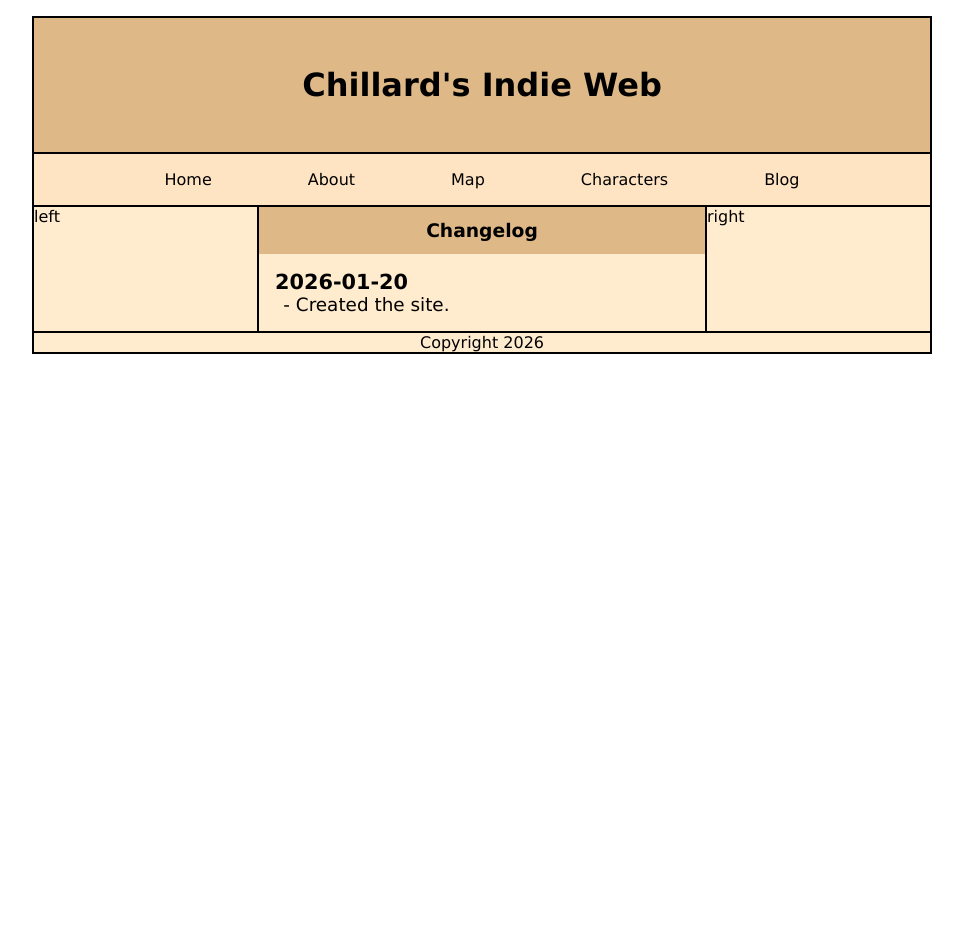
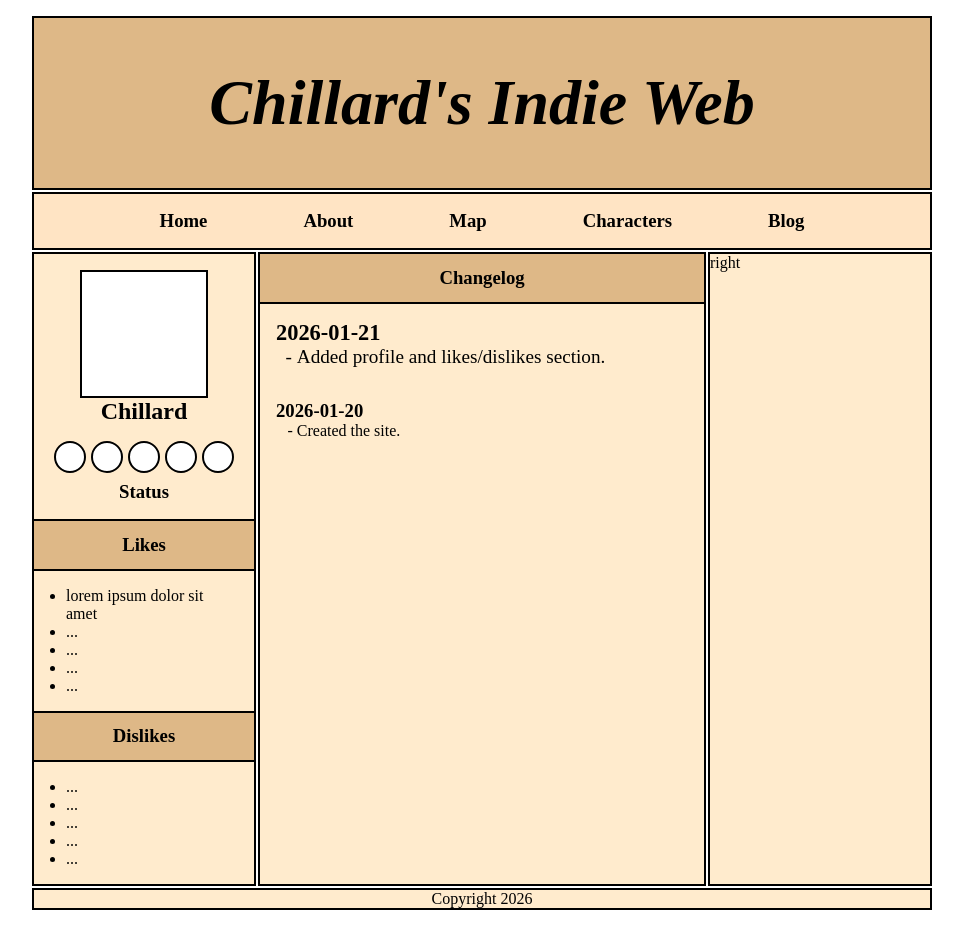
Before and after one commit to ChillardThinks/chillard.neocities.org, a plain HTML site: page public/index.html in a window 1280 px wide. Shown: the whole page, without its empty margins (158-1121 px from the left). Before the commit the page ends 800 px from the top, so only its background shows below. Drawn offline with Linux system fonts and the light colour scheme.

Commit message:
Added profile and likes/dislikes section.

```diff
--- a/public/index.html
+++ b/public/index.html
@@ -15,23 +15,86 @@
         </header>
         <nav>
             <a href="#">
-                <li>Home</li>
+                <li>
+                    <h3>Home</h3>
+                </li>
             </a>
             <a href="#">
-                <li>About</li>
+                <li>
+                    <h3>About</h3>
+                </li>
             </a>
             <a href="#">
-                <li>Map</li>
+                <li>
+                    <h3>Map</h3>
+                </li>
             </a>
             <a href="#">
-                <li>Characters</li>
+                <li>
+                    <h3>Characters</h3>
+                </li>
             </a>
             <a href="#">
-                <li>Blog</li>
+                <li>
+                    <h3>Blog</h3>
+                </li>
             </a>
         </nav>
         <aside class="aside--left">
-            left
+            <section class="widget profile">
+                <figure class="profile__picture">
+                    <div class="profile__img"></div>
+                    <figcaption class="profile__caption">
+                        <h2>Chillard</h2>
+                    </figcaption>
+                </figure>
+                <section class="status">
+                    <section class="status__images">
+                        <figure class="status__img-container">
+                            <div class="status__img status__img--sad"></div>
+                        </figure>
+                        <figure class="status__img-container">
+                            <div class="status__img status__img--angry"></div>
+                        </figure>
+                        <figure class="status__img-container">
+                            <div class="status__img status__img--neutral"></div>
+                        </figure>
+                        <figure class="status__img-container">
+                            <div class="status__img status__img--happy"></div>
+                        </figure>
+                        <figure class="status__img-container">
+                            <div class="status__img status__img--excited"></div>
+                        </figure>
+                    </section>
+                    <header>
+                        <h3>Status</h3>
+                    </header>
+                </section>
+            </section>
+            <section class="widget likes">
+                <header class="widget__title">
+                    <h3>Likes</h3>
+                </header>
+                <ul>
+                    <li>lorem ipsum dolor sit amet</li>
+                    <li>...</li>
+                    <li>...</li>
+                    <li>...</li>
+                    <li>...</li>
+                </ul>
+            </section>
+            <section class="widget dislikes">
+                <header class="widget__title">
+                    <h3>Dislikes</h3>
+                </header>
+                <ul>
+                    <li>...</li>
+                    <li>...</li>
+                    <li>...</li>
+                    <li>...</li>
+                    <li>...</li>
+                </ul>
+            </section>
         </aside>
         <main>
             <section class="widget changelog">
@@ -39,6 +102,14 @@
                     <h3>Changelog</h3>
                 </header>
                 <section class="widget__content">
+                    <article class="changelog__entry">
+                        <header>
+                            <h3>2026-01-21</h3>
+                        </header>
+                        <ul>
+                            <li>Added profile and likes/dislikes section.</li>
+                        </ul>
+                    </article>
                     <article class="changelog__entry">
                         <header>
                             <h3>2026-01-20</h3>
--- a/public/style.css
+++ b/public/style.css
@@ -12,7 +12,7 @@ a {
 body {
   background-color: white;
   color: black;
-  font-family: Verdana;
+  font-family: 'Times New Roman', Times, serif;
 }
 
 /* Set margin and padding to 0 for certain elements */
@@ -26,15 +26,13 @@ body {
   display: grid;
   margin: 1rem auto;
   max-width: 900px;
-  grid-gap: 2px;
+  gap: 2px;
   grid-template:
     "header header header"
     "nav nav nav"
     "aside--left main aside--right"
     "footer footer footer"
     / 1fr 2fr 1fr;
-  border: 2px solid black;
-  background-color: black;
 }
 
 .banner {
@@ -42,7 +40,10 @@ body {
   display: flex;
   justify-content: center;
   padding: 3rem;
+  font-size: 2rem;
+  font-style: italic;
   background-color: burlywood;
+  border: 2px solid black;
 }
 
 nav {
@@ -51,21 +52,25 @@ nav {
   justify-content: center;
   list-style-type: none;
   background-color: bisque;
+  border: 2px solid black;
 }
 
 .aside--left {
   grid-area: aside--left;
   background-color: blanchedalmond;
+  border: 2px solid black;
 }
 
 .aside--right {
   grid-area: aside--right;
   background-color: blanchedalmond;
+  border: 2px solid black;
 }
 
 main {
   grid-area: main;
   background-color: blanchedalmond;
+  border: 2px solid black;
 }
 
 footer {
@@ -73,6 +78,7 @@ footer {
   display: flex;
   justify-content: center;
   background-color: blanchedalmond;
+  border: 2px solid black;
 }
 
 /* ----- Default style for widgets ----- */
@@ -86,6 +92,8 @@ footer {
   text-align: center;
   padding: 0.8em;
   background-color: burlywood;
+  border-top: black solid 2px;
+  border-bottom: black solid 2px;
 }
 
 .widget__content {
@@ -101,10 +109,65 @@ nav li:hover {
   background-color: burlywood;
 }
 
+/* ----- Styles for the Profile widget ----- */
+.profile {
+  /* -- */
+}
+
+.profile__picture {
+  display: flex;
+  flex-direction: column;
+  justify-content: center;
+  align-items: center;
+}
+
+.profile__img {
+  width: 8em;
+  height: 8em;
+  border: 2px solid black;
+  background-color: white;
+}
+
+.status header {
+  display: flex;
+  justify-content: center;
+  margin: 1em;
+  margin-top: 0.5em;
+}
+
+.status__images {
+  display: flex;
+  justify-content: center;
+  gap: 0.3em;
+}
+
+.status__img-container {
+  width: auto;
+  padding: 0;
+  margin: 0;
+}
+
+.status__img {
+  width: 2em;
+  height: 2em;
+  border: 2px solid black;
+  border-radius: 16px;
+  background-color: white;
+}
+
+/* ----- Styles for the Likes and Dislikes widget ----- */
+.likes ul, .dislikes ul {
+  padding: 1em 2em;
+}
+
 /* ----- Styles for the Changelog widget ----- */
 .changelog {
   max-height: 340px;
   overflow: auto;
+}
+
+.changelog .widget__title {
+  border-top: none;
 }
 
 .changelog .widget__content {
@@ -120,11 +183,11 @@ nav li:hover {
 }
 
 .changelog__entry:first-child h3 {
-  font-size: 1.3em;
+  font-size: 1.4em;
 }
 
 .changelog__entry:first-child li {
-  font-size: 1.15em;
+  font-size: 1.2em;
 }
 
 .changelog__entry:hover {
```
